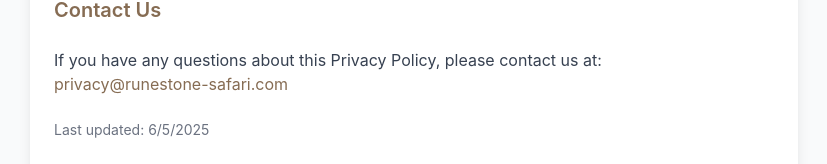
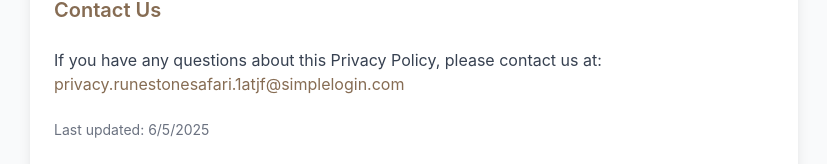
Before and after one commit to dnsflnv/rune, a React (Vite) app: page /privacy in a window 1280 px wide. Shown: the part 1316-1480 px from the top of the page, without its empty margins (226-1053 px from the left). Built offline with nearby package versions, Linux system fonts and the light colour scheme; no server answers.

Commit message:
Update privacy policy contact email to a new address for improved communication.

```diff
--- a/src/pages/privacy.tsx
+++ b/src/pages/privacy.tsx
@@ -61,8 +61,8 @@ export const Privacy = () => {
               <p>
                 If you have any questions about this Privacy Policy, please contact us at:
                 <br />
-                <a href="mailto:privacy@runestone-safari.com" className="text-primary hover:underline">
-                  privacy@runestone-safari.com
+                <a href="mailto:privacy.runestonesafari.1atjf@simplelogin.com" className="text-primary hover:underline">
+                  privacy.runestonesafari.1atjf@simplelogin.com
                 </a>
               </p>
 
```
